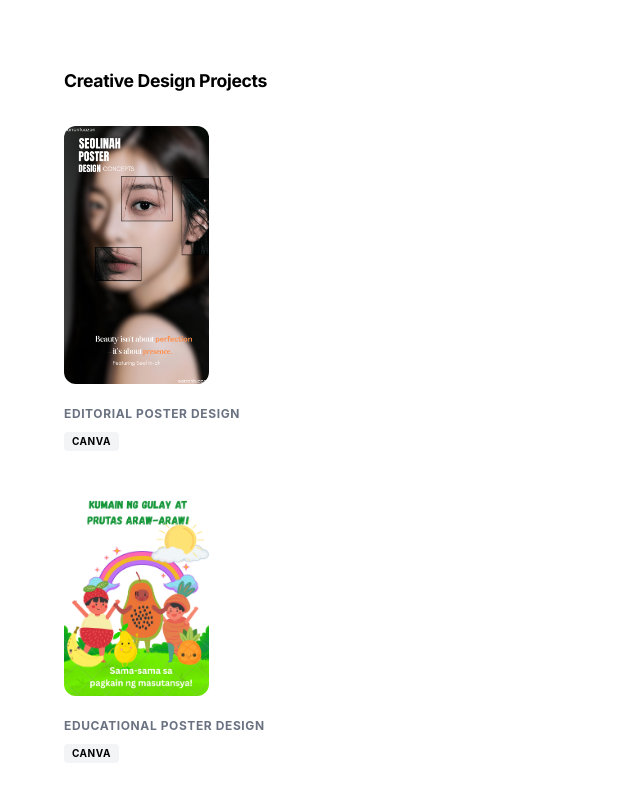
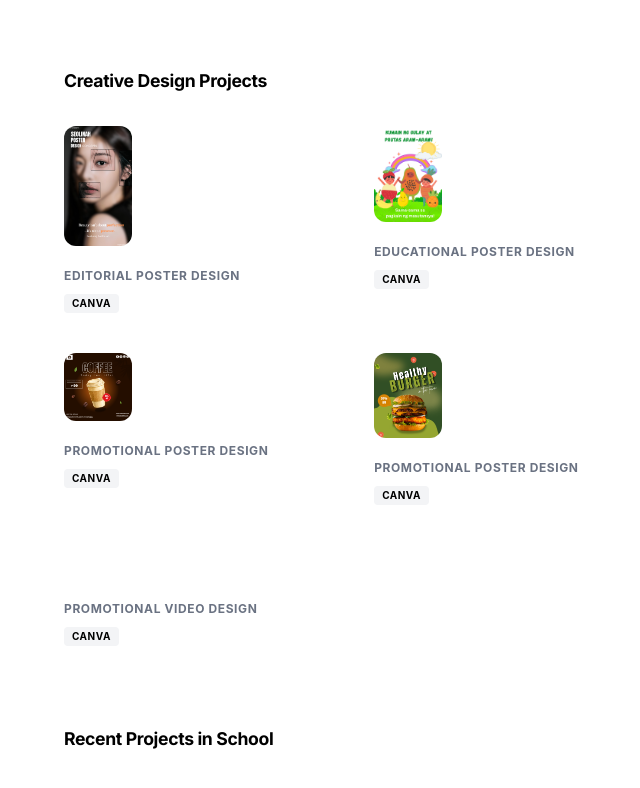
Before and after one commit to arrontuazon60892-cyber/portfolio-repo, a React (Vite) app: page / in a window 1280 px wide. Shown: the part 1060-1848 px from the top of the page, without its empty margins (50-690 px from the left). Built offline with nearby package versions, Linux system fonts and the light colour scheme; grey boxes are pictures that could not be loaded.

Commit message:
def nila mb

```diff
--- a/src/App.jsx
+++ b/src/App.jsx
@@ -16,6 +16,7 @@ import { Moon, Sun, Mail, BookOpen, ExternalLink, Copy, Check } from "lucide-rea
 import seolinahImage from "./assets/seolinah.png";
 import coloringBookImage from "./assets/Colorful Coloring Book Cover A4 Document.png";
 import coffeeImage from "./assets/COFFEE.png";
+import burgerImage from "./assets/gallary/burger.png";
 import freshVideo from "./assets/gallary/FRESH (2).mp4";
 
 function App() {
@@ -150,7 +151,7 @@ function App() {
             {/* Creative Design Projects Section */}
             <section>
               <h2 className="text-[1.1rem] font-bold mb-8">Creative Design Projects</h2>
-              <div className="grid gap-10">
+              <div className="grid grid-cols-1 md:grid-cols-2 lg:grid-cols-2 gap-10">
                 <PosterCard
                   imageSrc={seolinahImage}
                   category="Editorial Poster Design"
@@ -177,6 +178,16 @@ function App() {
                   tools={["Canva"]}
                   onClick={() => {
                     setSelectedImage(coffeeImage);
+                    setImageModalOpen(true);
+                  }}
+                  isDark={isDark}
+                />
+                <PosterCard
+                  imageSrc={burgerImage}
+                  category="Promotional Poster Design"
+                  tools={["Canva"]}
+                  onClick={() => {
+                    setSelectedImage(burgerImage);
                     setImageModalOpen(true);
                   }}
                   isDark={isDark}
```
Also changed, not shown: src/assets/gallary/burger.png (added).
